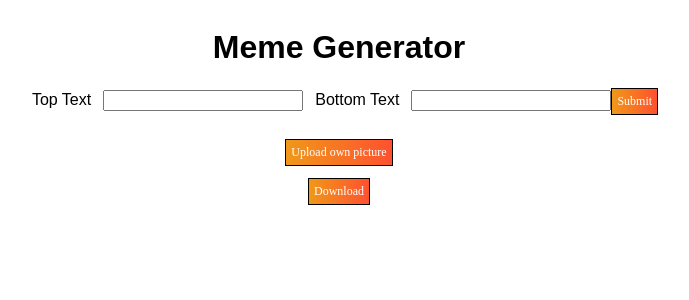
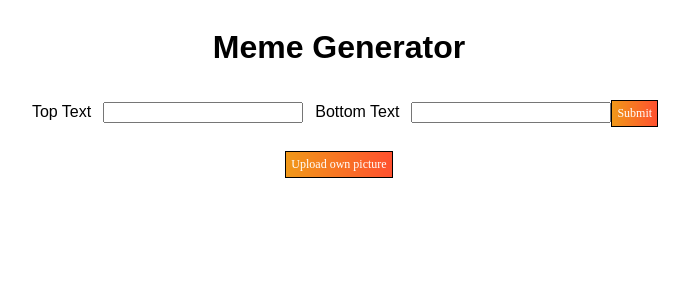
Before and after one commit to OtisB/meme-generator, a React (Create React App) app: page / in a window 1280 px wide. Shown: the top 300 px of the page, without its empty margins (301-990 px from the left). Built offline with nearby package versions, Linux system fonts and the light colour scheme; no server answers.

Commit message:
ADD: reset functionality

```diff
--- a/src/App.css
+++ b/src/App.css
@@ -23,7 +23,7 @@ button,
   font-family: "Righteous", cursive;
   color: white;
   padding: 5px;
-  margin-bottom: 12px;
+  margin: 12px 0;
 }
 
 button,
--- a/src/components/Main.css
+++ b/src/components/Main.css
@@ -7,5 +7,5 @@
 .button-container {
   display: flex;
   justify-content: space-between;
-  margin: 2rem 0;
+  /* margin: 2rem 0; */
 }
--- a/src/components/Main.jsx
+++ b/src/components/Main.jsx
@@ -55,6 +55,13 @@ function Main() {
     event.target.bottomText.value = '';
   };
 
+  //--------- RESET LOGIC ----------//
+  const handleClear = () => {
+    setMemeText({});
+    setCustomPic(null);
+    setPicIndex(0);
+  };
+
   return (
     <div className='main-container'>
       <h1>Meme Generator</h1>
@@ -77,7 +84,10 @@ function Main() {
         customPic={customPic}
         memeReference={memeReference}
       />}
-      <button onClick={handleDownload}>Download</button>
+      {memes && <div className='button-container'>
+        <button onClick={handleDownload}>Download</button>
+        <button onClick={handleClear}>Clear all</button>
+      </div>}
     </div>
   );
 }
```
